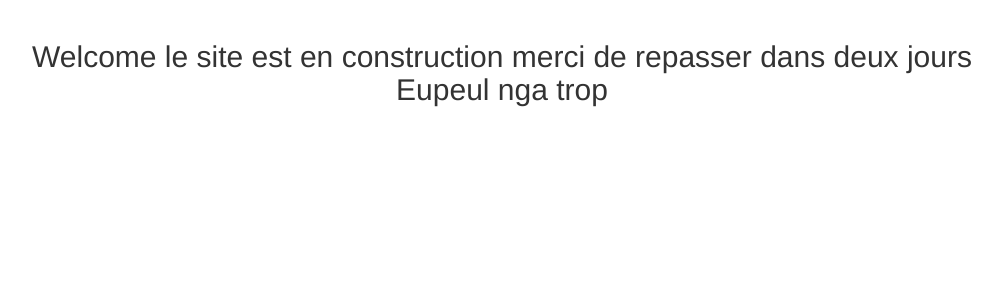
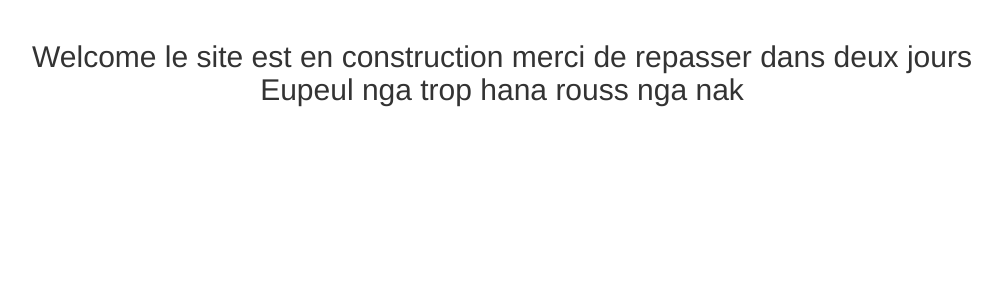
Before and after one commit to KandeAbdoul/projetArchiLogiciel, a PHP site: page / in a window 1280 px wide. Shown: the part 52-352 px from the top of the page, without its empty margins (138-1140 px from the left). Run offline with PHP 8.4, Linux system fonts and the light colour scheme.

Commit message:
changement sur le index

```diff
--- a/index.php
+++ b/index.php
@@ -18,7 +18,7 @@
         </div>
     </nav>
     <div class="container">
-        <h2 class="text-center">Welcome le site est en construction merci de repasser dans deux jours <br>Eupeul nga trop </h2>
+        <h2 class="text-center">Welcome le site est en construction merci de repasser dans deux jours <br>Eupeul nga trop hana rouss nga nak </h2>
     </div>
 <script src="https://cdnjs.cloudflare.com/ajax/libs/jquery/3.5.1/jquery.min.js"></script>
 <script src="https://cdnjs.cloudflare.com/ajax/libs/twitter-bootstrap/3.3.7/js/bootstrap.min.js"></script>
```
